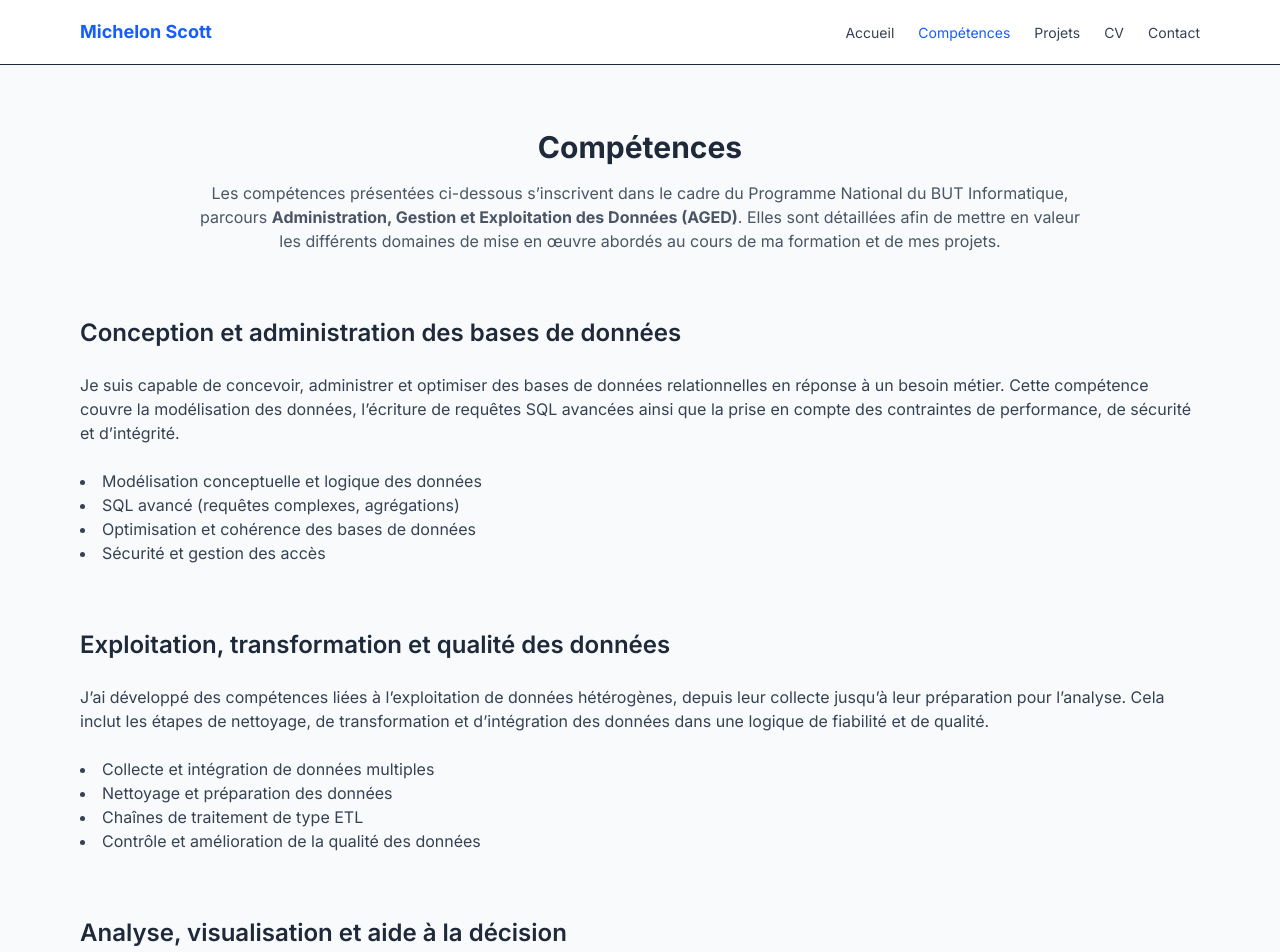
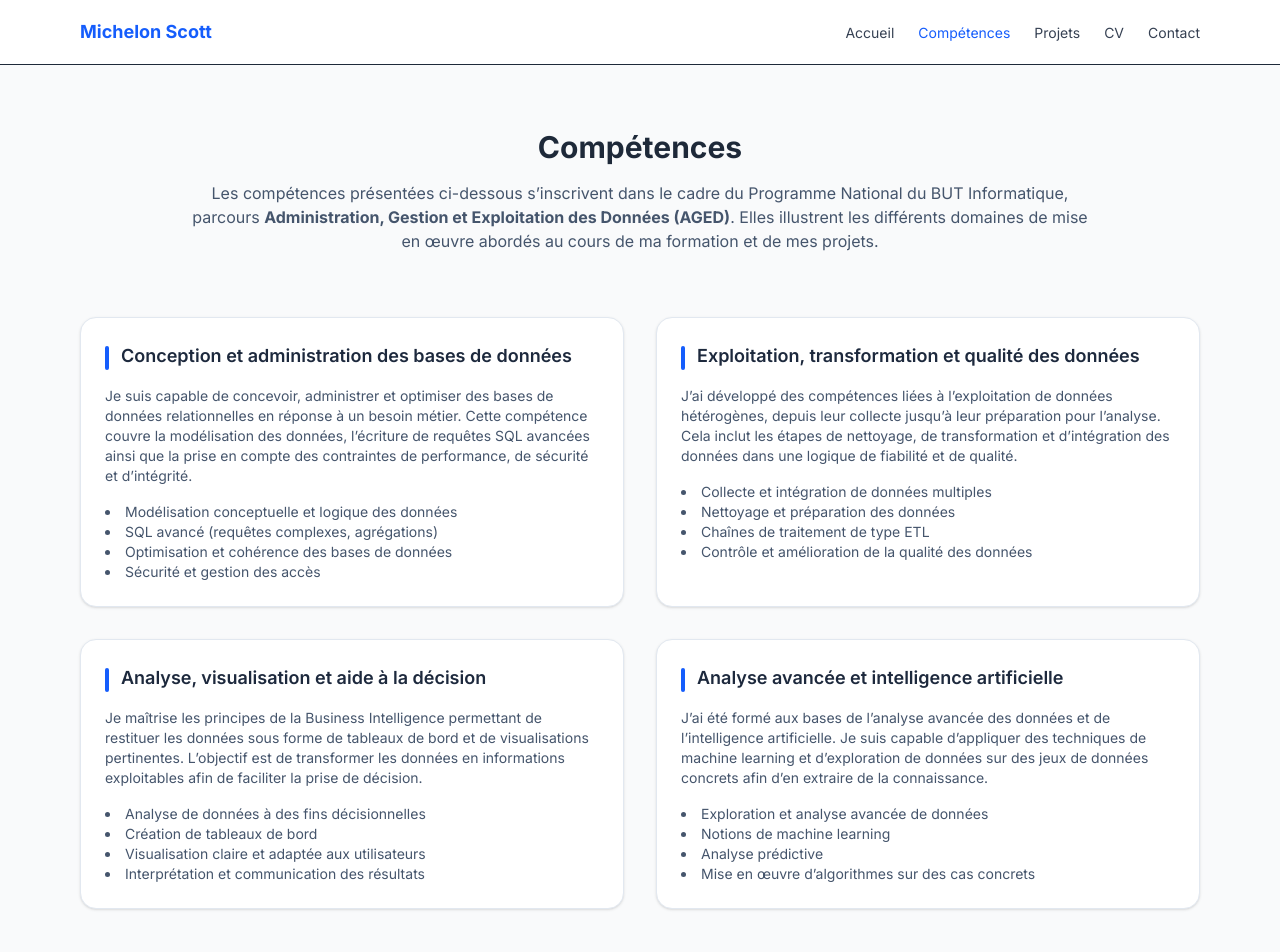
Before and after one commit to MyttocS82/portfolio, a Next.js app: page /competences in a window 1280 px wide. Shown: the top 952 px of the page. Built offline with nearby package versions, Linux system fonts and the light colour scheme.

Commit message:
ui: redesign skills page using reusable Card component

```diff
--- a/app/competences/page.tsx
+++ b/app/competences/page.tsx
@@ -1,4 +1,5 @@
-import type {Metadata} from 'next';
+import type { Metadata } from 'next';
+import Card from '@/components/Card';
 
 export const metadata: Metadata = {
     title: 'Compétences | Portfolio Michelon Scott',
@@ -13,21 +14,23 @@ export default function SkillsPage() {
             {/* Introduction */}
             <header className="text-center space-y-4">
                 <h1 className="text-3xl font-bold">Compétences</h1>
-                <p className="text-gray-600 max-w-4xl mx-auto">
+                <p className="text-slate-600 max-w-4xl mx-auto">
                     Les compétences présentées ci-dessous s’inscrivent dans le cadre du
                     Programme National du BUT Informatique, parcours{' '}
-                    <strong>Administration, Gestion et Exploitation des Données (AGED)</strong>.
-                    Elles sont détaillées afin de mettre en valeur les différents domaines
-                    de mise en œuvre abordés au cours de ma formation et de mes projets.
+                    <strong>
+                        Administration, Gestion et Exploitation des Données (AGED)
+                    </strong>.
+                    Elles illustrent les différents domaines de mise en œuvre abordés
+                    au cours de ma formation et de mes projets.
                 </p>
             </header>
 
+            {/* Grille des compétences */}
+            <section className="grid gap-8 md:grid-cols-2">
+
                 {/* Bloc 1 */}
-            <section className="space-y-6">
-                <h2 className="text-2xl font-semibold">
-                    Conception et administration des bases de données
-                </h2>
-                <p className="text-gray-700">
+                <Card title="Conception et administration des bases de données">
+                    <p>
                         Je suis capable de concevoir, administrer et optimiser des bases de
                         données relationnelles en réponse à un besoin métier. Cette compétence
                         couvre la modélisation des données, l’écriture de requêtes SQL avancées
@@ -35,77 +38,70 @@ export default function SkillsPage() {
                         et d’intégrité.
                     </p>
 
-                <ul className="list-disc list-inside text-gray-700">
+                    <ul className="list-disc list-inside">
                         <li>Modélisation conceptuelle et logique des données</li>
                         <li>SQL avancé (requêtes complexes, agrégations)</li>
                         <li>Optimisation et cohérence des bases de données</li>
                         <li>Sécurité et gestion des accès</li>
                     </ul>
-            </section>
+                </Card>
 
                 {/* Bloc 2 */}
-            <section className="space-y-6">
-                <h2 className="text-2xl font-semibold">
-                    Exploitation, transformation et qualité des données
-                </h2>
-                <p className="text-gray-700">
+                <Card title="Exploitation, transformation et qualité des données">
+                    <p>
                         J’ai développé des compétences liées à l’exploitation de données
                         hétérogènes, depuis leur collecte jusqu’à leur préparation pour
                         l’analyse. Cela inclut les étapes de nettoyage, de transformation
                         et d’intégration des données dans une logique de fiabilité et de qualité.
                     </p>
 
-                <ul className="list-disc list-inside text-gray-700">
+                    <ul className="list-disc list-inside">
                         <li>Collecte et intégration de données multiples</li>
                         <li>Nettoyage et préparation des données</li>
                         <li>Chaînes de traitement de type ETL</li>
                         <li>Contrôle et amélioration de la qualité des données</li>
                     </ul>
-            </section>
+                </Card>
 
                 {/* Bloc 3 */}
-            <section className="space-y-6">
-                <h2 className="text-2xl font-semibold">
-                    Analyse, visualisation et aide à la décision
-                </h2>
-                <p className="text-gray-700">
+                <Card title="Analyse, visualisation et aide à la décision">
+                    <p>
                         Je maîtrise les principes de la Business Intelligence permettant de
                         restituer les données sous forme de tableaux de bord et de
                         visualisations pertinentes. L’objectif est de transformer les données
                         en informations exploitables afin de faciliter la prise de décision.
                     </p>
 
-                <ul className="list-disc list-inside text-gray-700">
+                    <ul className="list-disc list-inside">
                         <li>Analyse de données à des fins décisionnelles</li>
                         <li>Création de tableaux de bord</li>
                         <li>Visualisation claire et adaptée aux utilisateurs</li>
                         <li>Interprétation et communication des résultats</li>
                     </ul>
-            </section>
+                </Card>
 
                 {/* Bloc 4 */}
-            <section className="space-y-6">
-                <h2 className="text-2xl font-semibold">
-                    Analyse avancée et intelligence artificielle
-                </h2>
-                <p className="text-gray-700">
+                <Card title="Analyse avancée et intelligence artificielle">
+                    <p>
                         J’ai été formé aux bases de l’analyse avancée des données et de
                         l’intelligence artificielle. Je suis capable d’appliquer des techniques
                         de machine learning et d’exploration de données sur des jeux de données
                         concrets afin d’en extraire de la connaissance.
                     </p>
 
-                <ul className="list-disc list-inside text-gray-700">
+                    <ul className="list-disc list-inside">
                         <li>Exploration et analyse avancée de données</li>
                         <li>Notions de machine learning</li>
                         <li>Analyse prédictive</li>
                         <li>Mise en œuvre d’algorithmes sur des cas concrets</li>
                     </ul>
+                </Card>
+
             </section>
 
             {/* Lien vers projets */}
             <section className="text-center pt-8">
-                <p className="text-gray-600">
+                <p className="text-slate-600">
                     Ces compétences ont été mobilisées au travers de projets académiques
                     concrets, présentés dans la section{' '}
                     <a
```
Lines whose indentation alone changed are shown as unchanged.
